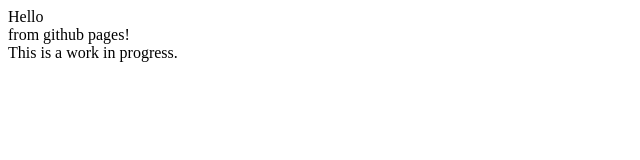
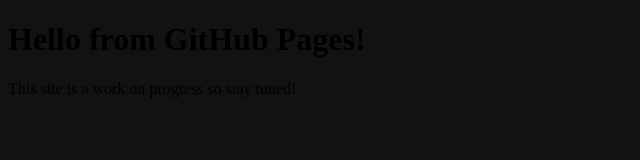
Before and after one commit to Argus-128/argus-128.github.io, a plain HTML site: page index.html in a window 1280 px wide. Shown: the whole page, without its empty margins (0-640 px from the left). Drawn offline with Linux system fonts and the light colour scheme.

Commit message:
Updated index.html

```diff
--- a/index.html
+++ b/index.html
@@ -1,12 +1,17 @@
 <!DOCTYPE html>
-<html lang="">
+<html>
   <head>
     <meta charset="utf-8">
     <title>My absolutely peak website</title>
+     <style>
+        body {
+            background-color: #121212;
+            color: ##ededed;
+        }
+    </style>
   </head>
   <body>
-    <header>Hello</header>
-    <main>from github pages!</main>
-    <footer>This is a work in progress.</footer>
+    <h1>Hello from GitHub Pages!</h1>
+    <p>This site is a work on progress so stay tuned!</p>
   </body>
 </html>
```
